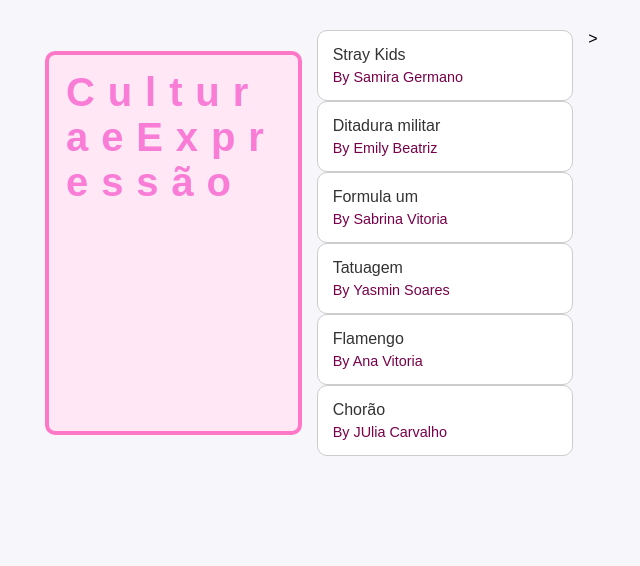
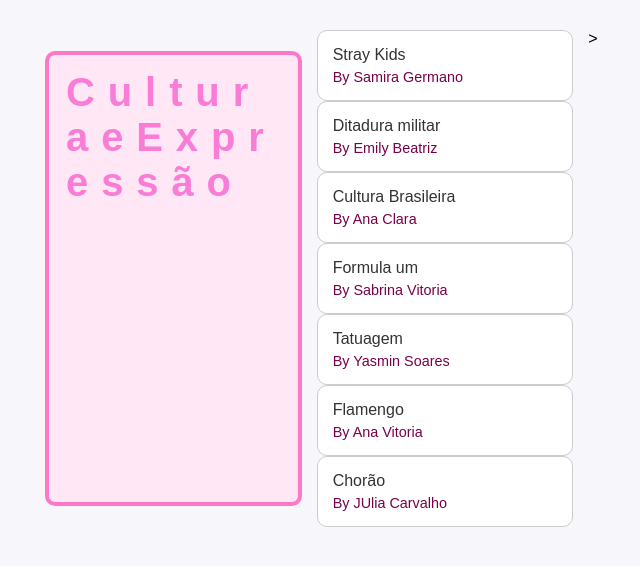
Before and after one commit to jukiia/Cultura-e-Express-o, a plain HTML site: page index.html in a window 1280 px wide. Shown: the whole page, without its empty margins (195-835 px from the left). Drawn offline with Linux system fonts and the light colour scheme.

Commit message:
mudanças

```diff
--- a/index.html
+++ b/index.html
@@ -39,6 +39,10 @@
             <a href="https://beatrizzzk.github.io/effective-octo-adventure/" target="_blank" rel="noopener noreferrer">
                 Ditadura militar <span> By Emily Beatriz </span></a>
 
+
+<a href="https://analaragb0512.github.io/fabrica-de-site/" target="_blank" rel="noopener noreferrer">Cultura Brasileira <span>By Ana Clara</span></a>
+
+
             <a href="https://brinatyz.github.io/fabrica-sites/" target="_blank" rel="noopener noreferrer">Formula um
                 <span> By Sabrina Vitoria </span></a>
 
```
